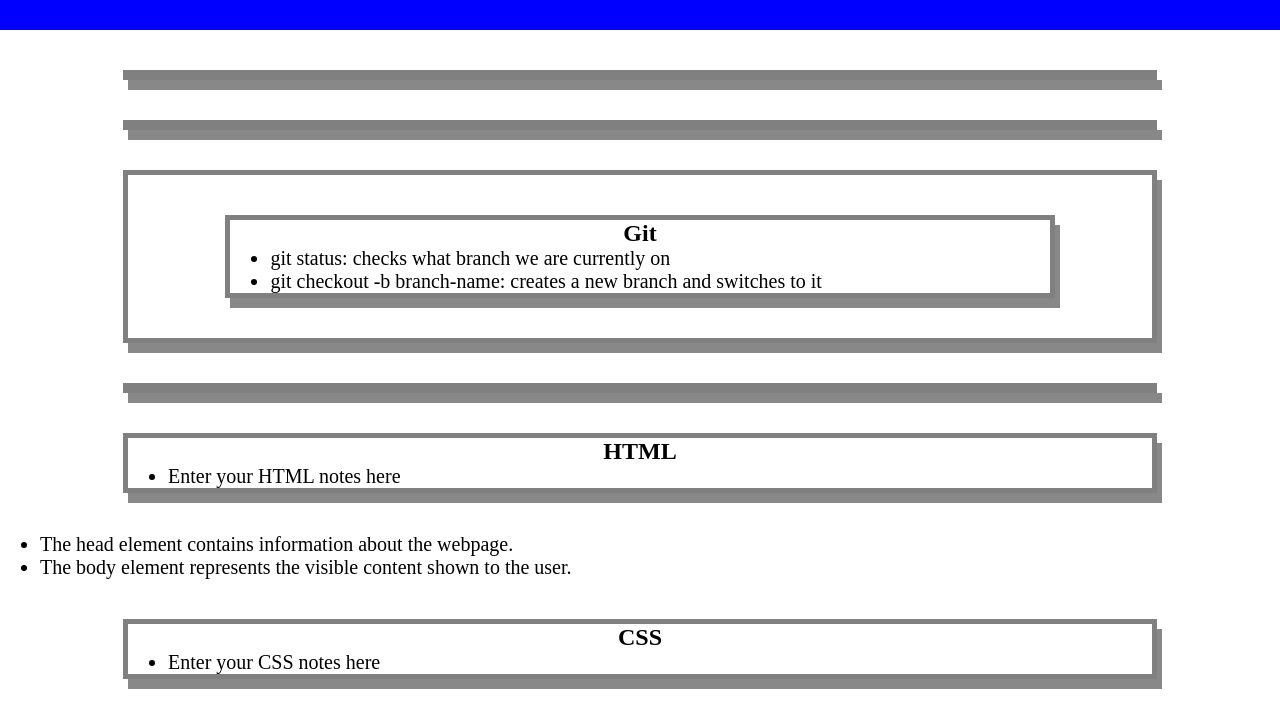
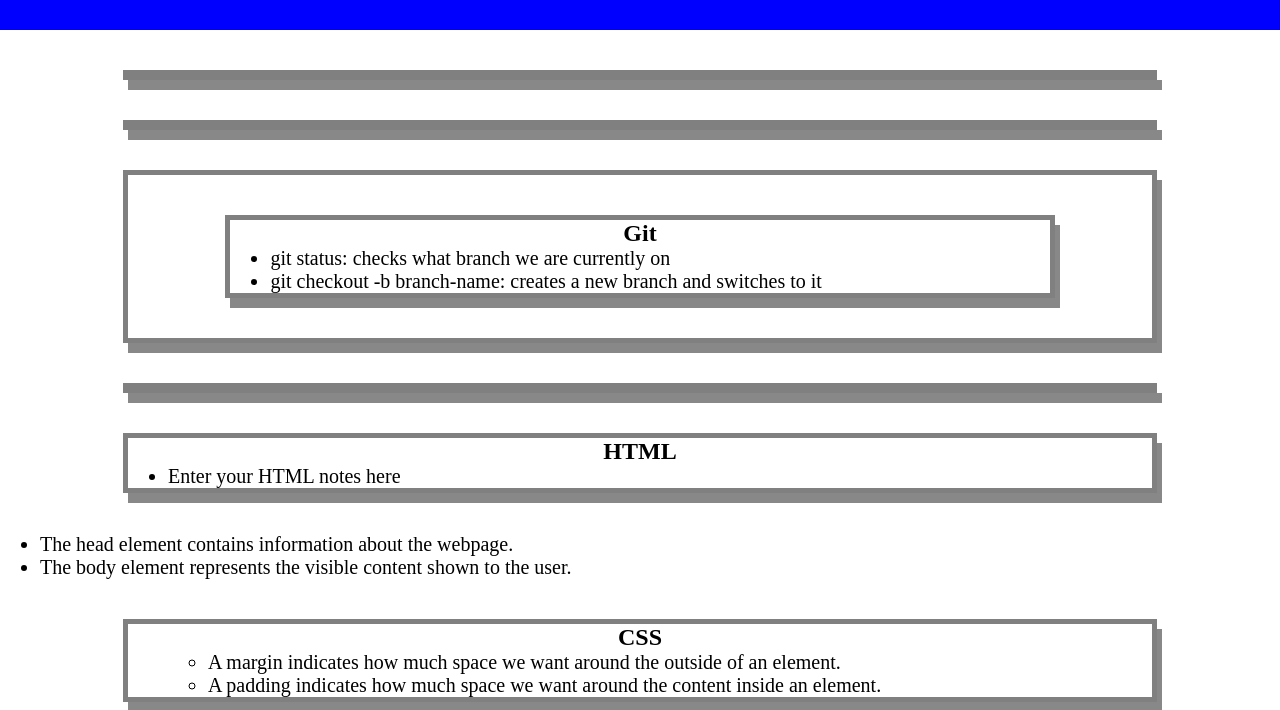
Before and after one commit to telecotech/prework-study-guide, a plain HTML site: page index.html in a window 1280 px wide. Shown: the part 90-800 px from the top of the page. Drawn offline with Linux system fonts and the light colour scheme.

Commit message:
round 1 fight

```diff
--- a/index.html
+++ b/index.html
@@ -48,7 +48,13 @@
       <section class="card" id="css-section">
         <h2>CSS</h2>
         <ul>
-          <li>Enter your CSS notes here</li>
+
+        </ul>
+        <ul>
+          <ul>
+            <li>A margin indicates how much space we want around the outside of an element.</li>
+            <li>A padding indicates how much space we want around the content inside an element.</li>
+          </ul>
         </ul>
       </section>
 
```
